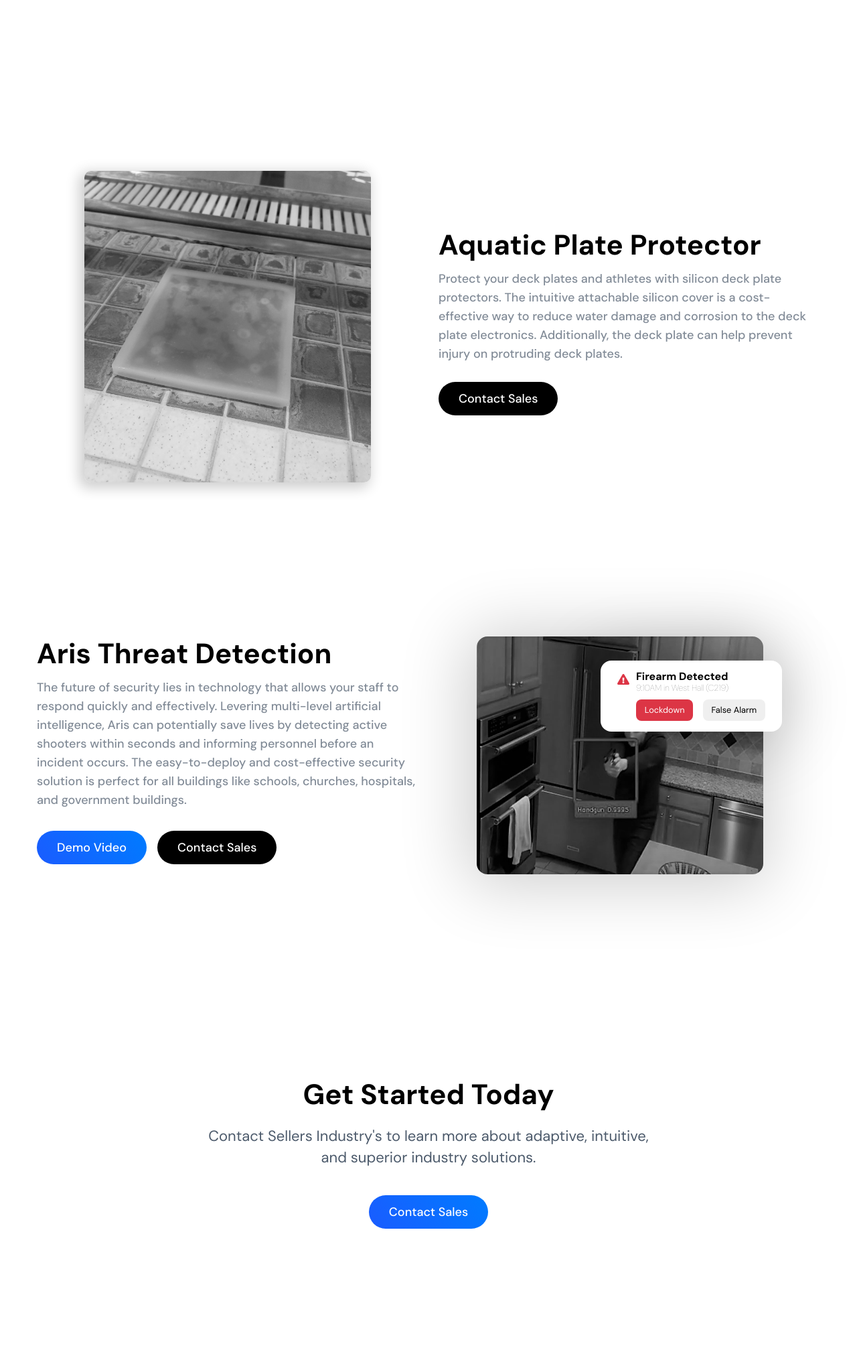
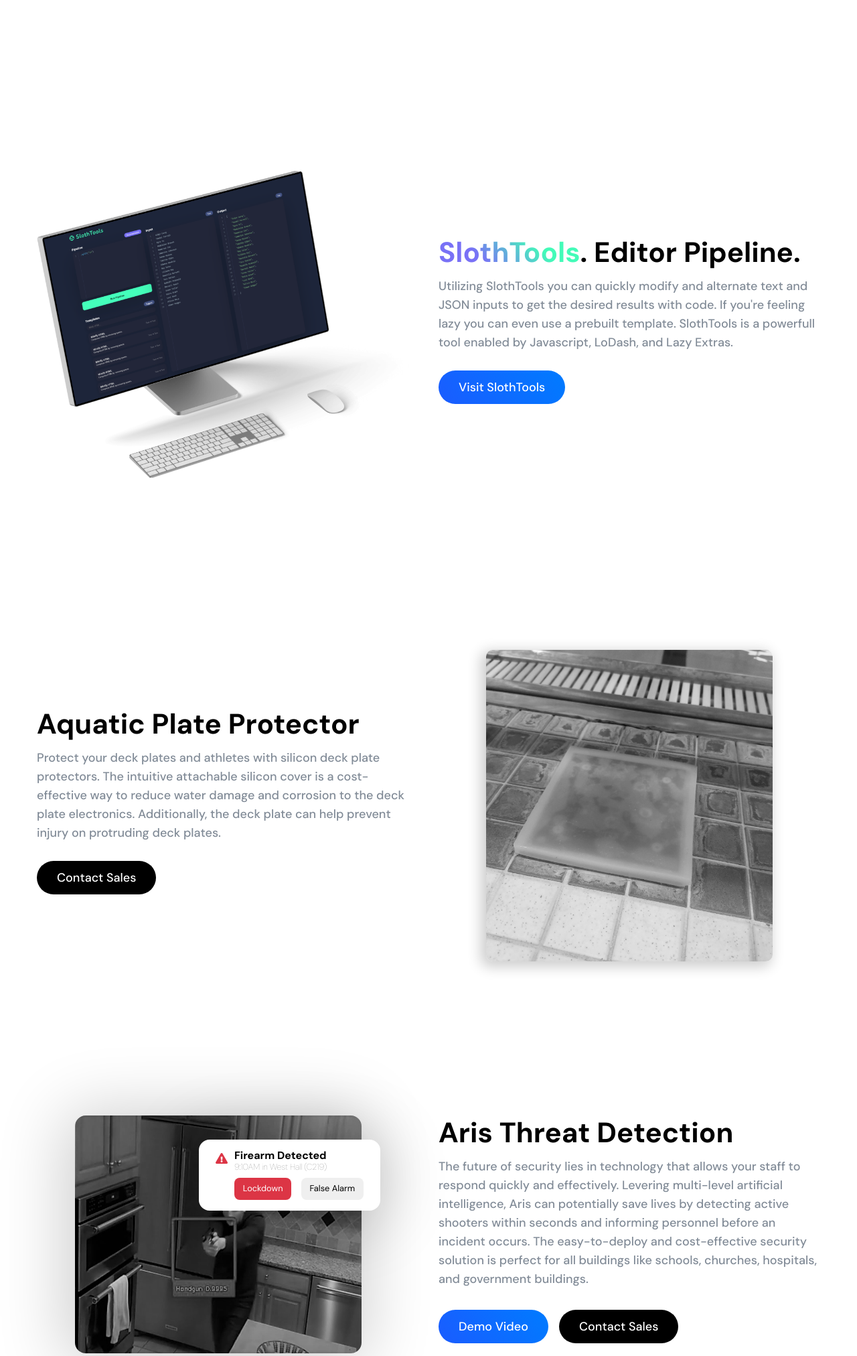
Before and after one commit to Sellers-Industry/website, a PHP site: page / in a window 1280 px wide. Shown: the part 1215-3239 px from the top of the page at 67% size. Run offline with PHP 8.4, Linux system fonts and the light colour scheme; some libraries are stand-ins or nearby versions.

Commit message:
Add SlothTools

```diff
--- a/css/sections.css
+++ b/css/sections.css
@@ -25,6 +25,13 @@
 /* Poliview */
 #section-1 .poliview {
     background: linear-gradient(45deg, #3E74FF 0%, #3E74FF 30%, #F64B41 70%, #F64B42 100%);
+    background-clip: text;
+    -webkit-background-clip: text;
+    -webkit-text-fill-color: transparent;
+}
+
+.slothtools {
+    background: linear-gradient(45deg, #7971F6 0%, #7971F6 30%, #43FBB8 70%, #43FBB8 100%);
     background-clip: text;
     -webkit-background-clip: text;
     -webkit-text-fill-color: transparent;
--- a/index.html
+++ b/index.html
@@ -165,12 +165,46 @@
 		<!-- Break -->
 		<div style="height: 5vh;"></div>
 
+		<!-- Sloth Tools -->
+		<section class="bg-light" id="section-2">
+			<div class="container px-xl-0 text-left">
+
+				<div class="row flex-md-row-reverse">
+					<div class="col-12 col-md-6 ">
+						<div class="d-flex flex-column justify-content-center h-100">
+							<h3 data-aos="fade-down" data-aos-delay="100">
+								<span class="slothtools">SlothTools</span>. Editor Pipeline.
+							</h3>
+							<div class="mt-10 f-18 medium color-heading op-7 text-adaptive" data-aos="fade-down" data-aos-delay="250">
+								Utilizing SlothTools you can quickly modify
+								and alternate text and JSON inputs to get
+								the desired results with code. If you're feeling lazy
+								you can even use a prebuilt template. SlothTools
+								is a powerfull tool enabled by Javascript,
+								LoDash, and Lazy Extras.<br><br>
+							</div>
+							<div data-aos="fade-down" data-aos-delay="500">
+								<a href="https://sloth.sellersew.com/" target="_blank" class="btn mb-15 md action-1" >
+									Visit SlothTools
+								</a>
+							</div>
+						</div>
+					</div>
+					<div class="col-12 col-md-6 pt-5 pb-5 text-md-center text-sm-left">
+						<img data-aos="fade-down" data-aos-delay="350" src="image/slothTools.png" alt="" class="img-fluid" width="100%">
+					</div>
+				</div>
+			</div>
+		</section>
+
+		<!-- Break -->
+		<div style="height: 20vh;"></div>
 
 		<!-- Deck Plate -->
 		<section class="bg-light" id="section-2">
 			<div class="container px-xl-0 text-left">
 
-				<div class="row flex-md-row-reverse">
+				<div class="row">
 					<div class="col-12 col-md-6 ">
 						<div class="d-flex flex-column justify-content-center h-100">
 							<h3 data-aos="fade-down" data-aos-delay="100">
@@ -207,7 +241,7 @@
 		<section class="bg-light overflow-visible" id="section-3">
 			<div class="container px-xl-0 text-left">
 				<div class="d-flex flex-column justify-content-center" style="min-height: 50vh; margin-bottom: 20vh;">
-					<div class="row">
+					<div class="row flex-md-row-reverse">
 						<div class="section-text col-12 col-md-6">
 							<div class="d-flex flex-column justify-content-center h-100">
 								<h3 data-aos="fade-down" data-aos-delay="100">
```
Also changed, not shown: image/slothTools.png (added).
